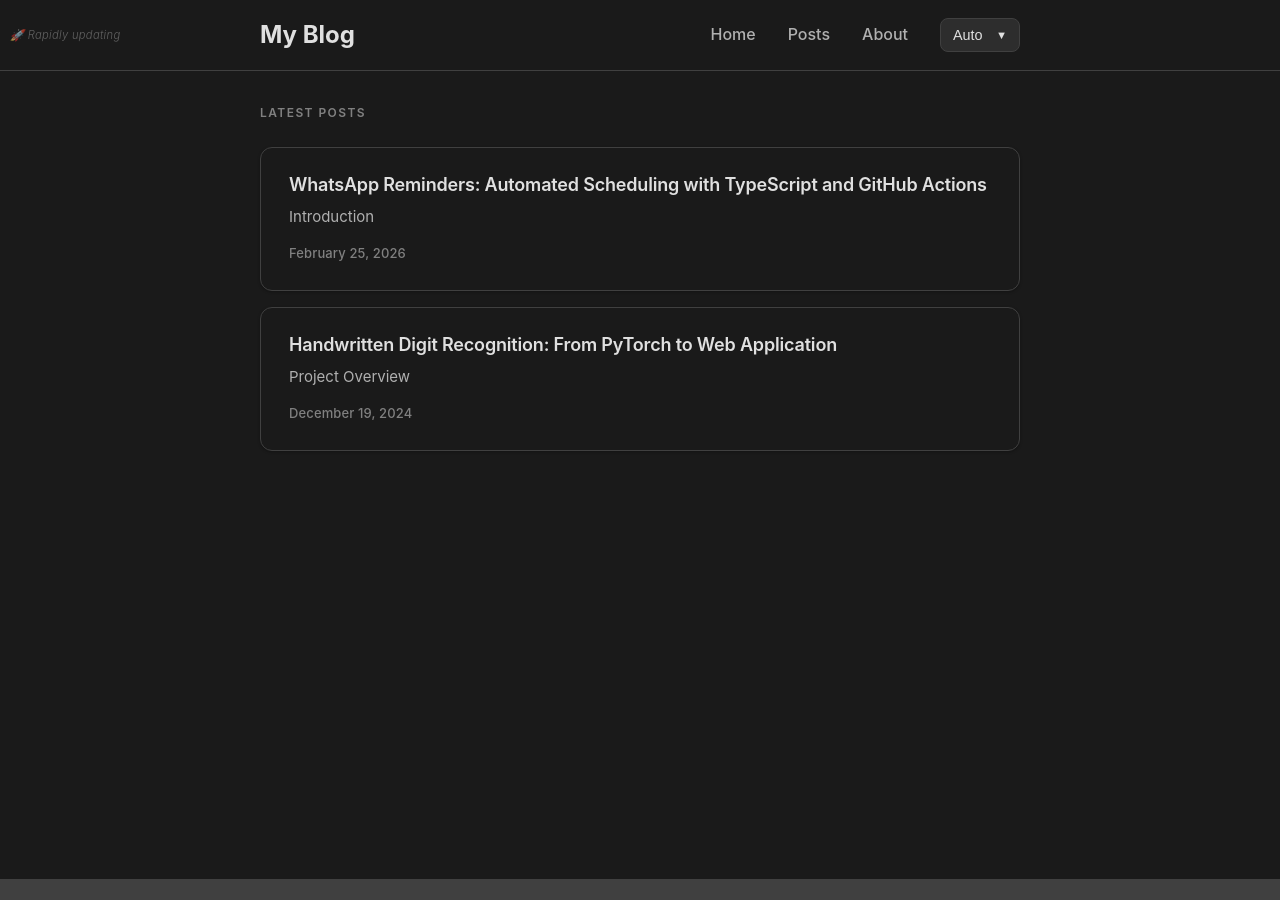
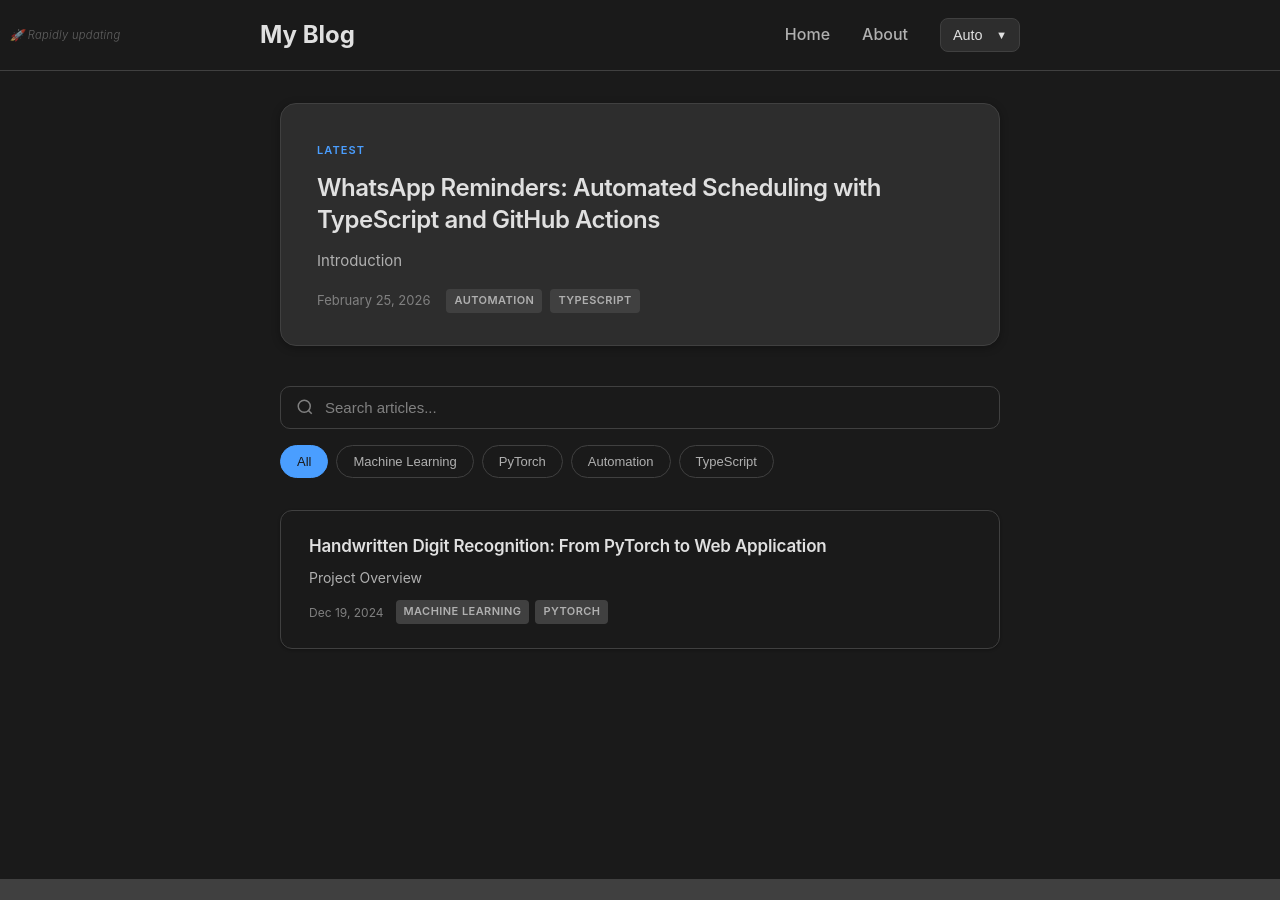
Before and after one commit to bhaskar0210s/blog, a Jekyll site: the page built from index.html, in a window 1280 px wide and 900 px high. Built offline with Jekyll 4.4.1, drawn with Linux system fonts in a browser that asks for light colours.

Commit message:
Revamp home page layout and styling for enhanced user experience
- Introduce a featured post section showcasing the latest article prominently
- Implement a search and category filter toolbar for improved content navigation
- Redesign post grid layout for better visual organization of articles
- Update CSS styles for home page elements, including featured posts and search inputs
- Redirect 'All Posts' page to home for streamlined navigation

```diff
--- a/_layouts/default.html
+++ b/_layouts/default.html
@@ -142,7 +142,6 @@
           >
           <ul class="nav-links">
             <li><a href="{{ '/' | relative_url }}">Home</a></li>
-            <li><a href="{{ '/posts.html' | relative_url }}">Posts</a></li>
             <li>
               <a href="https://bhaskar0210s.github.io/me/" target="_blank"
                 >About</a
--- a/_posts/2024-12-19-handwritten-digit-recognition.md
+++ b/_posts/2024-12-19-handwritten-digit-recognition.md
@@ -2,6 +2,7 @@
 layout: post
 title: "Handwritten Digit Recognition: From PyTorch to Web Application"
 date: 2024-12-19 00:00:00 -0000
+categories: [Machine Learning, PyTorch]
 ---
 
 ## Project Overview
--- a/_posts/2025-02-25-whatsapp-reminders-automation.md
+++ b/_posts/2025-02-25-whatsapp-reminders-automation.md
@@ -2,6 +2,7 @@
 layout: post
 title: "WhatsApp Reminders: Automated Scheduling with TypeScript and GitHub Actions"
 date: 2026-02-25 00:00:00 -0000
+categories: [Automation, TypeScript]
 ---
 
 ## Introduction
--- a/assets/css/main.css
+++ b/assets/css/main.css
@@ -178,74 +178,172 @@
   padding: 2rem 0;
 }
 
-/* Home page */
-.hero {
-  text-align: center;
-  margin-bottom: 3rem;
-  padding: 3rem 0;
-  background: linear-gradient(
-    135deg,
-    var(--accent-gradient-start) 0%,
-    var(--accent-gradient-end) 100%
-  );
-  color: var(--text-inverse);
-  border-radius: 10px;
-  margin-left: -20px;
-  margin-right: -20px;
-  transition: background 0.3s ease;
+/* Home page - Portfolio blog style */
+.home-page {
+  max-width: 720px;
+  margin: 0 auto;
 }
 
-.hero-title {
-  font-size: 2rem;
-  font-weight: 600;
-  margin-bottom: 0.75rem;
-  letter-spacing: -0.02em;
+/* Featured post - latest at top */
+.featured-post {
+  margin-bottom: 2.5rem;
+  padding: 2rem 2.25rem;
+  background: var(--bg-secondary);
+  border: 1px solid var(--border-color);
+  border-radius: 16px;
+  transition: transform 0.2s ease, box-shadow 0.2s ease;
+  box-shadow: 0 2px 8px var(--shadow-light);
 }
 
-.hero-subtitle {
-  font-size: 1rem;
-  opacity: 0.9;
-  font-weight: 400;
+.featured-post:hover {
+  transform: translateY(-2px);
+  box-shadow: 0 12px 32px var(--shadow-light);
 }
 
-.posts h2 {
-  font-size: 0.75rem;
-  font-weight: 600;
-  letter-spacing: 0.12em;
-  text-transform: uppercase;
-  color: var(--text-tertiary);
-  margin-bottom: 1.5rem;
-}
-
-.post-list {
-  list-style: none;
-}
-
-.post-item {
-  margin-bottom: 1rem;
-  padding: 1.5rem 1.75rem;
-  background: var(--bg-primary);
-  border: 1px solid var(--border-color);
-  border-radius: 12px;
-  transition: transform 0.2s ease, box-shadow 0.2s ease,
-    border-color 0.2s ease, background-color 0.3s ease;
-  box-shadow: 0 1px 3px var(--shadow-light);
-}
-
-.post-item:hover {
-  transform: translateY(-1px);
-  box-shadow: 0 8px 24px var(--shadow-light);
-  border-color: var(--border-color);
-}
-
-.post-link {
+.featured-post-link {
   text-decoration: none;
   color: inherit;
   display: block;
 }
 
-.post-item .post-title {
-  font-size: 1.125rem;
+.featured-label {
+  display: inline-block;
+  font-size: 0.6875rem;
+  font-weight: 600;
+  letter-spacing: 0.1em;
+  text-transform: uppercase;
+  color: var(--accent-primary);
+  margin-bottom: 0.75rem;
+}
+
+.featured-title {
+  font-size: 1.5rem;
+  font-weight: 600;
+  margin-bottom: 0.75rem;
+  color: var(--text-primary);
+  letter-spacing: -0.02em;
+  line-height: 1.35;
+}
+
+.featured-excerpt {
+  color: var(--text-secondary);
+  font-size: 0.9375rem;
+  line-height: 1.6;
+  margin-bottom: 1rem;
+}
+
+.featured-meta {
+  display: flex;
+  flex-wrap: wrap;
+  gap: 1rem;
+  align-items: center;
+  font-size: 0.8125rem;
+  color: var(--text-tertiary);
+}
+
+.featured-categories {
+  display: flex;
+  gap: 0.5rem;
+  flex-wrap: wrap;
+}
+
+/* Search & category toolbar */
+.blog-toolbar {
+  margin-bottom: 2rem;
+}
+
+.search-wrap {
+  position: relative;
+  margin-bottom: 1rem;
+}
+
+.search-icon {
+  position: absolute;
+  left: 1rem;
+  top: 50%;
+  transform: translateY(-50%);
+  color: var(--text-tertiary);
+  pointer-events: none;
+}
+
+.search-input {
+  width: 100%;
+  padding: 0.75rem 1rem 0.75rem 2.75rem;
+  font-size: 0.9375rem;
+  border: 1px solid var(--border-color);
+  border-radius: 10px;
+  background: var(--bg-primary);
+  color: var(--text-primary);
+  transition: border-color 0.2s ease, box-shadow 0.2s ease;
+}
+
+.search-input::placeholder {
+  color: var(--text-tertiary);
+}
+
+.search-input:focus {
+  outline: none;
+  border-color: var(--accent-primary);
+  box-shadow: 0 0 0 3px var(--shadow-light);
+}
+
+.category-filters {
+  display: flex;
+  flex-wrap: wrap;
+  gap: 0.5rem;
+}
+
+.category-pill {
+  padding: 0.5rem 1rem;
+  font-size: 0.8125rem;
+  font-weight: 500;
+  border: 1px solid var(--border-color);
+  border-radius: 999px;
+  background: var(--bg-primary);
+  color: var(--text-secondary);
+  cursor: pointer;
+  transition: all 0.2s ease;
+}
+
+.category-pill:hover {
+  border-color: var(--accent-primary);
+  color: var(--accent-primary);
+}
+
+.category-pill.active {
+  background: var(--accent-primary);
+  border-color: var(--accent-primary);
+  color: var(--text-inverse);
+}
+
+/* Post grid */
+.posts-grid {
+  display: grid;
+  gap: 1rem;
+}
+
+.post-card {
+  padding: 1.5rem 1.75rem;
+  background: var(--bg-primary);
+  border: 1px solid var(--border-color);
+  border-radius: 12px;
+  transition: transform 0.2s ease, box-shadow 0.2s ease;
+  box-shadow: 0 1px 3px var(--shadow-light);
+}
+
+.post-card:hover {
+  transform: translateY(-1px);
+  box-shadow: 0 8px 24px var(--shadow-light);
+}
+
+.post-card-link {
+  text-decoration: none;
+  color: inherit;
+  display: block;
+}
+
+.post-card-title {
+  font-size: 1.0625rem;
   font-weight: 600;
   margin-bottom: 0.5rem;
   color: var(--text-primary);
@@ -253,34 +351,45 @@
   line-height: 1.4;
 }
 
-.post-excerpt {
+.post-card-excerpt {
   color: var(--text-secondary);
+  font-size: 0.875rem;
+  line-height: 1.55;
   margin-bottom: 0.75rem;
-  line-height: 1.55;
-  font-size: 0.9375rem;
 }
 
-.post-date {
-  font-size: 0.8125rem;
+.post-card-meta {
+  display: flex;
+  flex-wrap: wrap;
+  gap: 0.75rem;
+  align-items: center;
+  font-size: 0.75rem;
   color: var(--text-tertiary);
-  font-weight: 500;
-  letter-spacing: 0.01em;
 }
 
-.view-all {
-  display: inline-block;
-  margin-top: 2rem;
-  padding: 0.75rem 1.5rem;
-  background: var(--accent-primary);
-  color: var(--text-inverse);
-  text-decoration: none;
-  border-radius: 5px;
-  font-weight: 500;
-  transition: background 0.3s ease;
+.post-card-categories {
+  display: flex;
+  gap: 0.375rem;
+  flex-wrap: wrap;
 }
 
-.view-all:hover {
-  background: var(--accent-secondary);
+.category-tag {
+  padding: 0.2rem 0.5rem;
+  font-size: 0.6875rem;
+  font-weight: 600;
+  letter-spacing: 0.04em;
+  text-transform: uppercase;
+  background: var(--bg-tertiary);
+  color: var(--text-secondary);
+  border-radius: 4px;
+}
+
+.no-results,
+.empty-state {
+  text-align: center;
+  color: var(--text-tertiary);
+  padding: 3rem 1rem;
+  font-size: 0.9375rem;
 }
 
 /* Post page */
@@ -566,13 +675,6 @@
     gap: 1rem;
   }
 
-  .hero-title {
-    font-size: 1.5rem;
-  }
-
-  .hero-subtitle {
-    font-size: 0.9375rem;
-  }
 
   .post .post-title {
     font-size: 1.5rem;
@@ -589,6 +691,14 @@
   .post-content img {
     margin: 1.5rem auto;
     border-radius: 6px;
+  }
+
+  .featured-post {
+    padding: 1.5rem 1.5rem;
+  }
+
+  .featured-title {
+    font-size: 1.25rem;
   }
 }
 
@@ -679,14 +789,6 @@
     justify-content: center;
   }
 
-  .hero {
-    padding: 2rem 0;
-  }
-
-  .hero-title {
-    font-size: 1.375rem;
-  }
-
   .posts-page h1 {
     font-size: 0.7rem;
   }
@@ -700,4 +802,16 @@
     align-items: flex-start;
     gap: 0.5rem;
   }
+
+  .featured-post {
+    padding: 1.25rem 1.25rem;
+  }
+
+  .featured-title {
+    font-size: 1.125rem;
+  }
+
+  .search-input {
+    font-size: 16px; /* prevents zoom on iOS */
+  }
 }
--- /dev/null
+++ b/assets/js/blog-filter.js
@@ -0,0 +1,65 @@
+(function () {
+  "use strict";
+
+  const searchInput = document.getElementById("post-search");
+  const categoryPills = document.querySelectorAll(".category-pill");
+  const featuredPost = document.querySelector(".featured-post");
+  const postCards = document.querySelectorAll(".post-card");
+  const noResults = document.getElementById("no-results");
+
+  if (!searchInput && categoryPills.length === 0) return;
+
+  let activeCategory = "all";
+
+  function matchesSearch(element, query) {
+    if (!query.trim()) return true;
+    const title = (element.dataset.postTitle || "").toLowerCase();
+    const categories = (element.dataset.postCategories || "").toLowerCase();
+    const q = query.toLowerCase().trim();
+    return title.includes(q) || categories.includes(q);
+  }
+
+  function matchesCategory(element, category) {
+    if (category === "all") return true;
+    const categories = (element.dataset.postCategories || "").toLowerCase().split(/\s+/);
+    return categories.includes(category.toLowerCase());
+  }
+
+  function updateVisibility() {
+    const query = searchInput ? searchInput.value : "";
+    let visibleCount = 0;
+
+    if (featuredPost) {
+      const showFeatured =
+        matchesSearch(featuredPost, query) &&
+        matchesCategory(featuredPost, activeCategory);
+      featuredPost.style.display = showFeatured ? "" : "none";
+      if (showFeatured) visibleCount++;
+    }
+
+    postCards.forEach((card) => {
+      const show =
+        matchesSearch(card, query) && matchesCategory(card, activeCategory);
+      card.style.display = show ? "" : "none";
+      if (show) visibleCount++;
+    });
+
+    if (noResults) {
+      noResults.style.display = visibleCount === 0 ? "block" : "none";
+    }
+  }
+
+  if (searchInput) {
+    searchInput.addEventListener("input", updateVisibility);
+    searchInput.addEventListener("keyup", updateVisibility);
+  }
+
+  categoryPills.forEach((pill) => {
+    pill.addEventListener("click", function () {
+      categoryPills.forEach((p) => p.classList.remove("active"));
+      pill.classList.add("active");
+      activeCategory = pill.dataset.category || "all";
+      updateVisibility();
+    });
+  });
+})();
--- a/index.html
+++ b/index.html
@@ -3,27 +3,78 @@
 title: Home
 ---
 
-<div class="home">
-  <div class="posts">
-    <h2>Latest Posts</h2>
-    {% if site.posts.size > 0 %}
-    <ul class="post-list">
-      {% for post in site.posts limit:5 %}
-      <li class="post-item">
-        <a href="{{ post.url | relative_url }}" class="post-link">
-          <h3 class="post-title">{{ post.title }}</h3>
-          <p class="post-excerpt">
-            {{ post.excerpt | strip_html | truncate: 150 }}
-          </p>
-          <span class="post-date">{{ post.date | date: "%B %d, %Y" }}</span>
-        </a>
-      </li>
+<div class="home-page">
+  {% if site.posts.size > 0 %}
+    {% assign latest_post = site.posts.first %}
+
+    <!-- Featured: Latest Post -->
+    <article class="featured-post" data-post-title="{{ latest_post.title | downcase }}" data-post-categories="{{ latest_post.categories | join: ' ' | downcase }}">
+      <a href="{{ latest_post.url | relative_url }}" class="featured-post-link">
+        <span class="featured-label">Latest</span>
+        <h2 class="featured-title">{{ latest_post.title }}</h2>
+        <p class="featured-excerpt">
+          {{ latest_post.excerpt | strip_html | truncate: 200 }}
+        </p>
+        <div class="featured-meta">
+          <time datetime="{{ latest_post.date | date_to_xmlschema }}">{{ latest_post.date | date: "%B %d, %Y" }}</time>
+          {% if latest_post.categories.size > 0 %}
+            <span class="featured-categories">
+              {% for cat in latest_post.categories %}
+                <span class="category-tag">{{ cat }}</span>
+              {% endfor %}
+            </span>
+          {% endif %}
+        </div>
+      </a>
+    </article>
+
+    <!-- Search & Filter -->
+    <div class="blog-toolbar">
+      <div class="search-wrap">
+        <svg class="search-icon" width="18" height="18" viewBox="0 0 24 24" fill="none" stroke="currentColor" stroke-width="2">
+          <circle cx="11" cy="11" r="8"/>
+          <path d="m21 21-4.35-4.35"/>
+        </svg>
+        <input type="text" id="post-search" class="search-input" placeholder="Search articles..." aria-label="Search articles">
+      </div>
+      <div class="category-filters">
+        <button type="button" class="category-pill active" data-category="all">All</button>
+        {% for category in site.categories %}
+          <button type="button" class="category-pill" data-category="{{ category[0] | downcase }}">{{ category[0] }}</button>
+        {% endfor %}
+      </div>
+    </div>
+
+    <!-- Post Grid (remaining posts, featured is separate) -->
+    <div class="posts-grid">
+      {% for post in site.posts %}
+        {% unless post.url == latest_post.url %}
+        <article class="post-card" data-post-title="{{ post.title | downcase }}" data-post-categories="{{ post.categories | join: ' ' | downcase }}">
+          <a href="{{ post.url | relative_url }}" class="post-card-link">
+            <h3 class="post-card-title">{{ post.title }}</h3>
+            <p class="post-card-excerpt">
+              {{ post.excerpt | strip_html | truncate: 120 }}
+            </p>
+            <div class="post-card-meta">
+              <time datetime="{{ post.date | date_to_xmlschema }}">{{ post.date | date: "%b %d, %Y" }}</time>
+              {% if post.categories.size > 0 %}
+                <span class="post-card-categories">
+                  {% for cat in post.categories %}
+                    <span class="category-tag">{{ cat }}</span>
+                  {% endfor %}
+                </span>
+              {% endif %}
+            </div>
+          </a>
+        </article>
+        {% endunless %}
       {% endfor %}
-    </ul>
-    {% if site.posts.size > 5 %}
-    <a href="/posts/" class="view-all">View All Posts</a>
-    {% endif %} {% else %}
-    <p>No posts yet. Check back soon!</p>
-    {% endif %}
-  </div>
+    </div>
+
+    <p class="no-results" id="no-results" style="display: none;">No articles match your search. Try a different term or category.</p>
+  {% else %}
+    <p class="empty-state">No posts yet. Check back soon!</p>
+  {% endif %}
 </div>
+
+<script src="{{ '/assets/js/blog-filter.js' | relative_url }}" defer></script>
```
Also changed, not shown: posts.html (+4 -31 lines).
